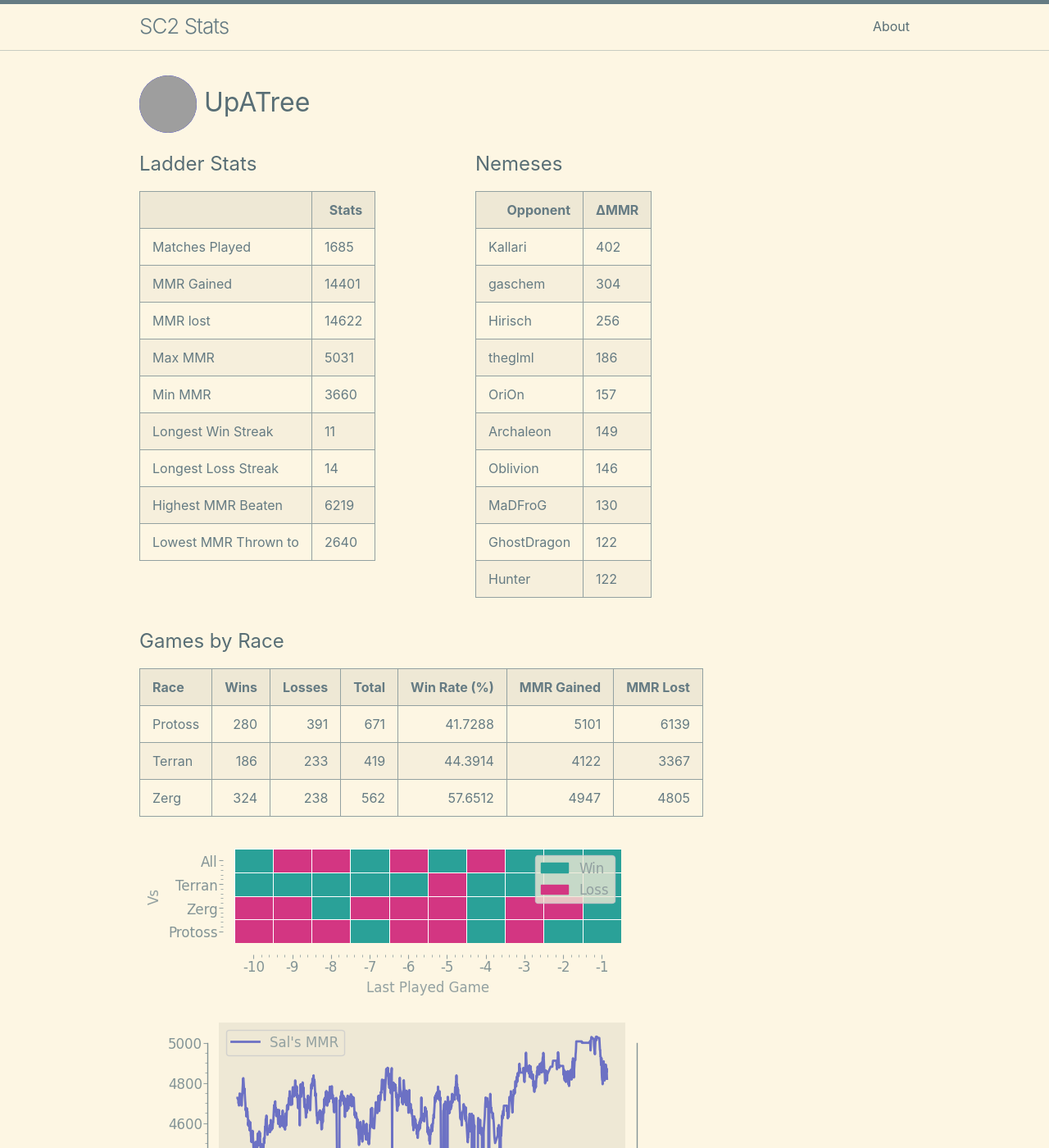
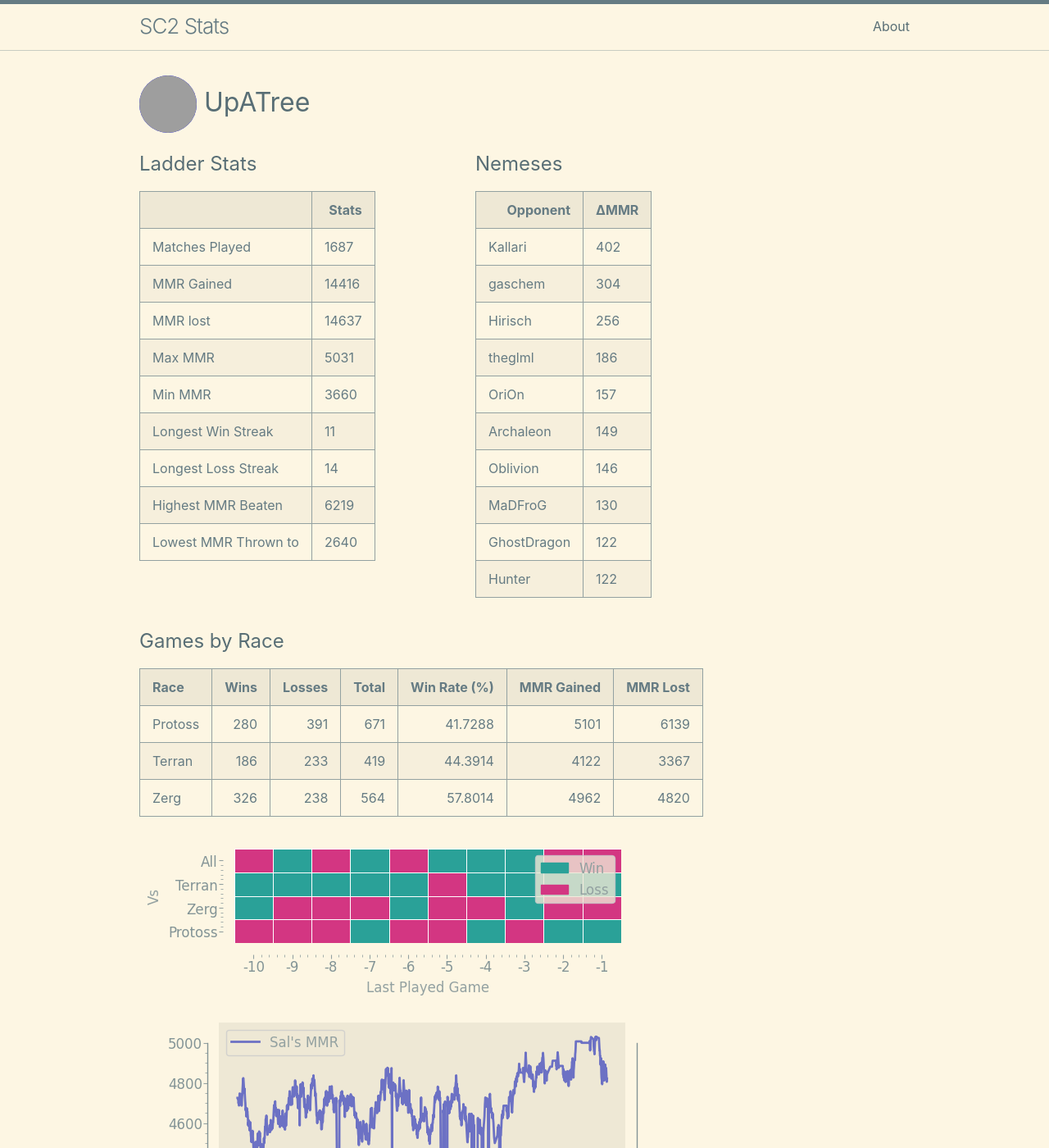
Before and after one commit to kylermurphy/UpATree, a Jekyll site: the page built from docs/index.md, in a window 1280 px wide and 1400 px high. Shown: the whole window at 82% size. Built offline with Jekyll 4.4.1, drawn with Linux system fonts in a browser that asks for light colours; grey boxes are pictures that could not be loaded.

Commit message:
running on push

```diff
--- a/docs/index.md
+++ b/docs/index.md
@@ -18,15 +18,15 @@ layout: home
   <tbody>
     <tr>
       <td>Matches Played</td>
-      <td>1685</td>
+      <td>1687</td>
     </tr>
     <tr>
       <td>MMR Gained</td>
-      <td>14401</td>
+      <td>14416</td>
     </tr>
     <tr>
       <td>MMR lost</td>
-      <td>14622</td>
+      <td>14637</td>
     </tr>
     <tr>
       <td>Max MMR</td>
@@ -116,7 +116,7 @@ layout: home
 |:--------|-------:|---------:|--------:|---------------:|-------------:|-----------:|
 | Protoss |    280 |      391 |     671 |        41.7288 |         5101 |       6139 |
 | Terran  |    186 |      233 |     419 |        44.3914 |         4122 |       3367 |
-| Zerg    |    324 |      238 |     562 |        57.6512 |         4947 |       4805 |
+| Zerg    |    326 |      238 |     564 |        57.8014 |         4962 |       4820 |
 
 ![Games by Race](./assets/gm_hist.png)
 
--- a/log.txt
+++ b/log.txt
@@ -795,3 +795,4 @@ Writing a log file 2025-04-01 22:48:03.
 Writing a log file 2025-04-01 23:22:44.
 Writing a log file 2025-04-01 23:48:05.
 Writing a log file 2025-04-02 16:31:00.
+Writing a log file 2025-04-02 16:53:52.
```
Also changed, not shown: docs/assets/MMR.png, docs/assets/daily.png, docs/assets/gm_hist.png, docs/assets/r_wrt.png, 1 other file.
